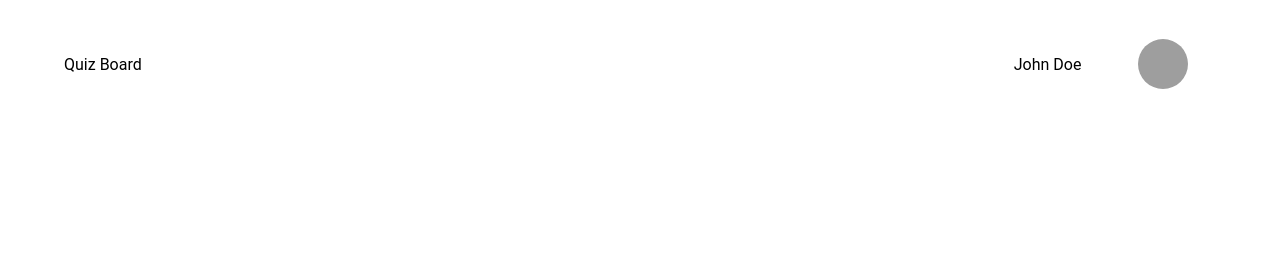
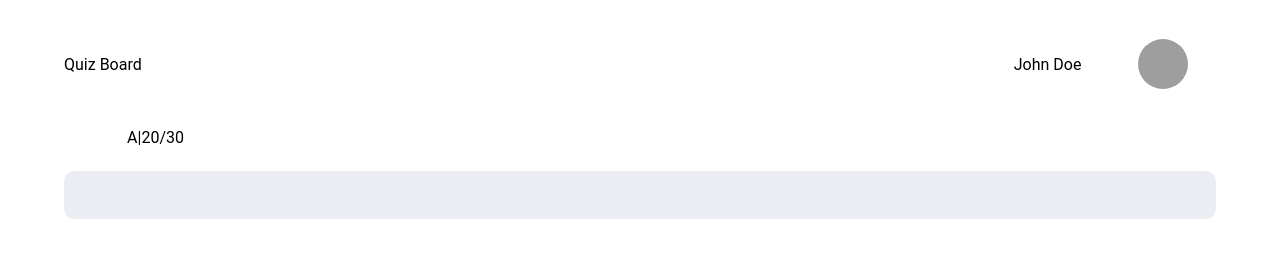
Before and after one commit to bryanbill/quiz-board, a plain HTML site: page index.html in a window 1280 px wide. Drawn offline with Linux system fonts and the light colour scheme; grey boxes are pictures that could not be loaded.

Commit message:
layout:quiz box - created the quiz boxes layout

```diff
--- a/index.html
+++ b/index.html
@@ -23,6 +23,16 @@
           </div>
         </div>
       </nav>
+      <div class="m-2 w-10">
+        <div class="flex align-center justify-end">
+          <span>A</span>
+          <span>|</span>
+          <span>20/30</span>
+        </div>
+      </div>
+      <div class="m-2 quiz-container blue-grey">
+
+      </div>
     </div>
   </body>
 </html>
```
